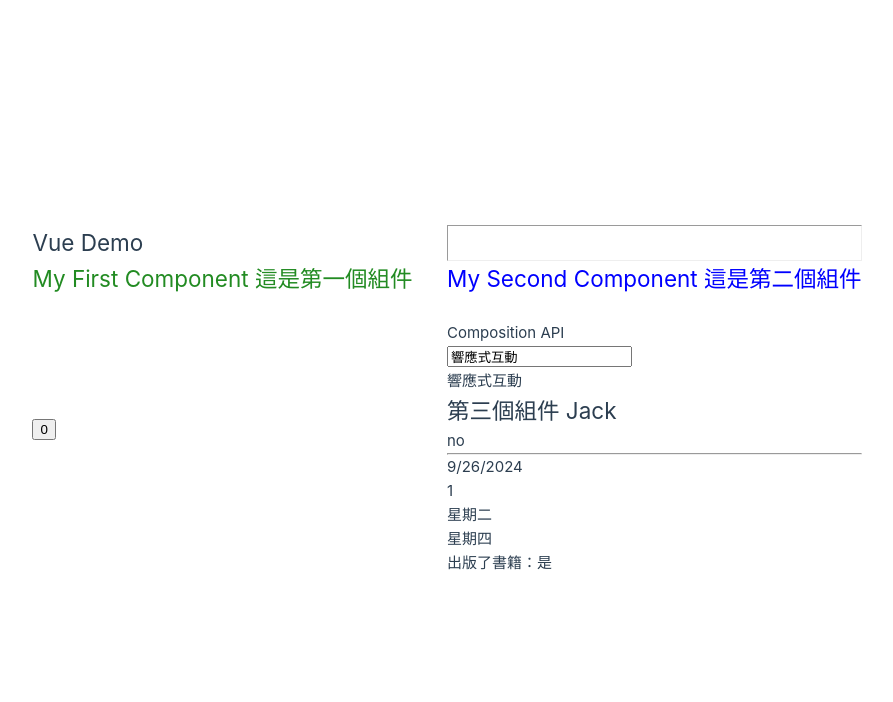
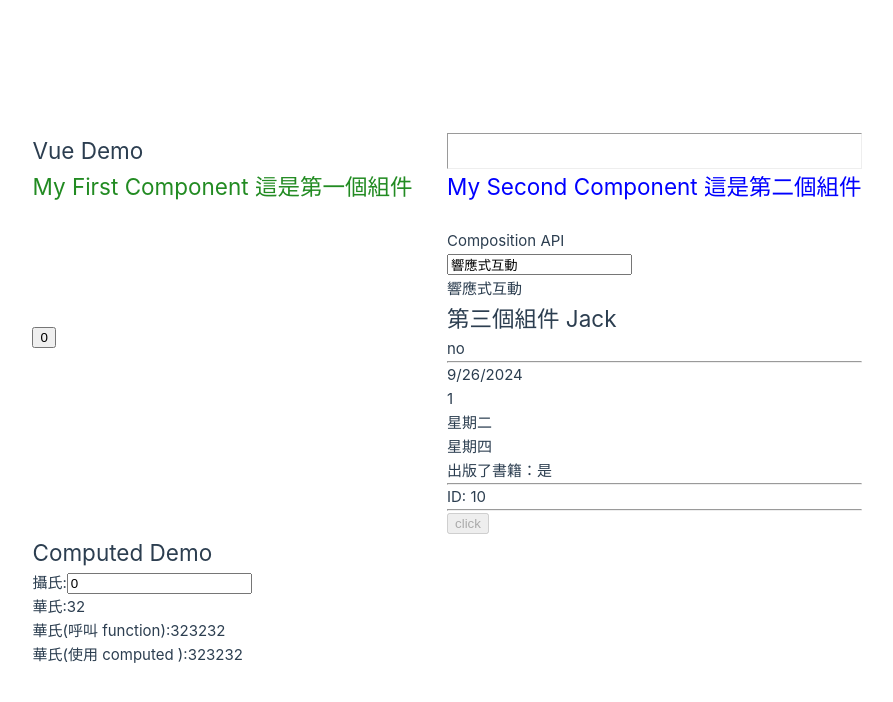
Before and after one commit to jayhong329/Learning-Vue.js, a Vue app: page / in a window 1280 px wide. Shown: the top 702 px of the page, without its empty margins (193-1086 px from the left). Built offline with nearby package versions, Linux system fonts and the light colour scheme.

Commit message:
使用computed

```diff
--- a/src/App.vue
+++ b/src/App.vue
@@ -3,6 +3,7 @@
 import SecondComponent from './components/SecondComponent.vue';
 import ButtonCount from './components/ButtonCount.vue';
 import ThirdComponent from './components/ThirdComponent.vue';
+import TestComponent from './components/TestComputed.vue';
 </script>
 
 <template>
@@ -13,6 +14,7 @@
 <SecondComponent></SecondComponent>
 <ButtonCount></ButtonCount>
 <ThirdComponent></ThirdComponent>
+<TestComponent></TestComponent>
 </template>
 
 <style scoped>
--- /dev/null
+++ b/src/components/TestComputed.vue
@@ -0,0 +1,26 @@
+<script setup>
+import { computed, ref } from 'vue';
+    const celsius = ref(0);
+    const TempatureConvert = () =>{
+        console.log("TempatureConvert")
+        return celsius.value * 9 / 5 + 32
+    }
+    const fahrenheit = computed(() =>{
+        console.log("computed")
+        return celsius.value * 9 / 5 + 32
+    })
+</script>
+
+<template>
+    <div>
+        <h2>Computed Demo</h2>
+        <div>攝氏:<input type="text" v-model.lazy="celsius"></div>
+        <div>華氏:{{ celsius * 9 / 5 + 32 }}</div>
+        <div>華氏(呼叫 function):{{ TempatureConvert() }}{{ TempatureConvert() }}{{ TempatureConvert() }}</div>
+        <div>華氏(使用 computed ):{{ fahrenheit }}{{ fahrenheit }}{{ fahrenheit }}</div>
+    </div>
+</template>
+
+<style lang="css" scoped>
+
+</style>
--- a/src/components/ThirdComponent.vue
+++ b/src/components/ThirdComponent.vue
@@ -12,6 +12,13 @@
         'Vue 4 - The Mystery'
     ]
      })
+
+
+     const id = ref(10)
+     const homeUrl = "http://www.google.com.tw"
+     const isDisabled = ref(true)
+
+
 </script>
 
 <template>
@@ -27,6 +34,11 @@
         <p>星期{{week[2]}}</p>
         <p>星期{{week[new Date().getDay()]}}</p>
         <p>出版了書籍：{{author.books.length > 0 ? '是':'否'}}</p>
+        <hr>
+        <!-- 屬性繫節 -->
+        <p>ID: {{ id }}</p>
+        <hr>
+        <button :disabled = "isDisabled" >click</button>
     </div>
 </template>
 
```
